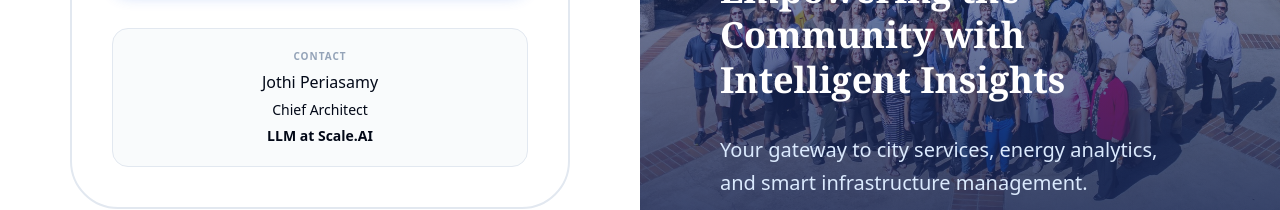
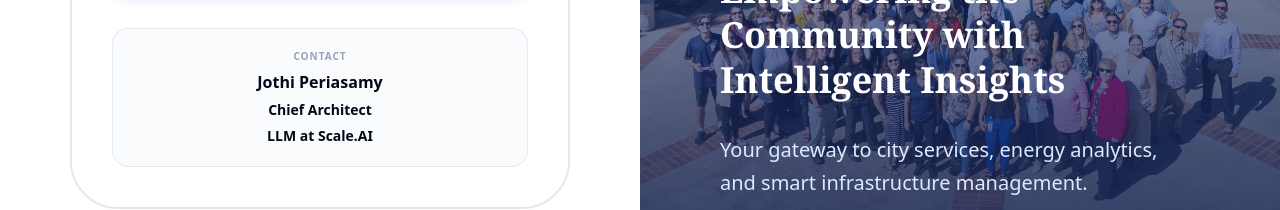
Before and after one commit to Ruthwik2610/Rancho_Cordova-AI, a Next.js app: page /login in a window 1280 px wide. Shown: the part 521-731 px from the top of the page. Built offline with nearby package versions, Linux system fonts and the light colour scheme.

Commit message:
Update page.tsx

```diff
--- a/app/login/page.tsx
+++ b/app/login/page.tsx
@@ -127,10 +127,10 @@ export default function LoginPage() {
             <p className="text-[10px] font-bold text-slate-400 uppercase tracking-widest mb-1">
               Contact
             </p>
-            <p className="text-base  text-black-400">
+            <p className="text-base  text-black-400 font-semibold">
               Jothi Periasamy
             </p>
-            <p className="text-sm text-black-400 font-medium">
+            <p className="text-sm text-black-400 font-semibold">
               Chief Architect
             </p>
             <p className="text-sm text-black-400 font-semibold">
```
